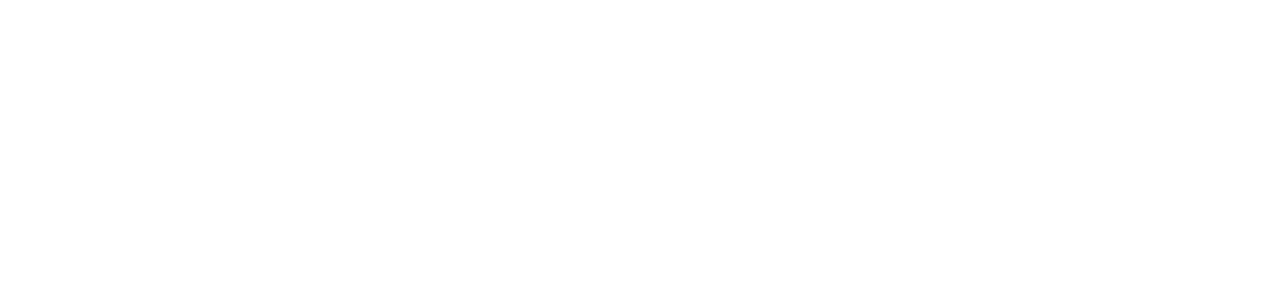
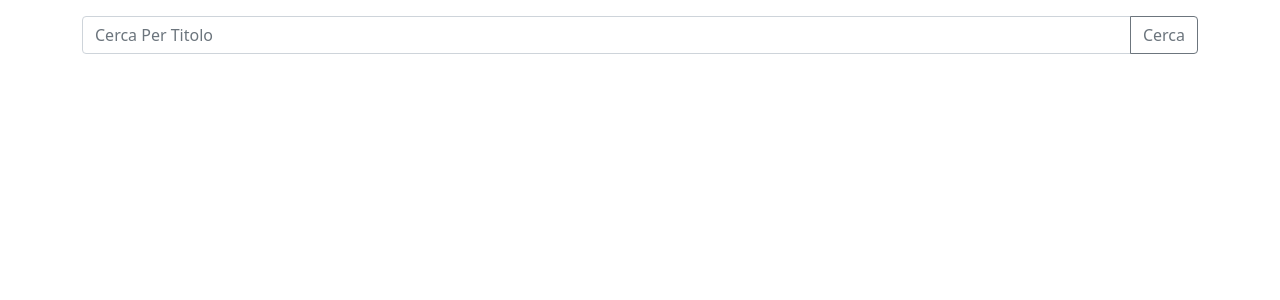
Before and after one commit to GiulianoCretella/vue-boolflix, a Vue app: page / in a window 1280 px wide. Shown: the top 300 px of the page. Built offline with nearby package versions, Linux system fonts and the light colour scheme.

Commit message:
formula per scrivere titolo fil e accedere all'api

```diff
--- a/src/App.vue
+++ b/src/App.vue
@@ -1,11 +1,39 @@
 <template>
   <div id="app">
+    <div class="container">
+      <div class="row">
+        <div class="col-12">
+          <div class="input-group my-3">
+            <input type="text" class="form-control" placeholder="Cerca Per Titolo" v-model="inputText" aria-label="Recipient's username" aria-describedby="button-addon2">
+            <button @click="searchMovie()" class="btn btn-outline-secondary" type="button" id="button-addon2">Cerca</button>
+          </div>
+        </div>
+      </div>
+    </div>
   </div>
 </template>
 
 <script>
+import axios from 'axios';
 export default{
-
+  name:'app',
+  data(){
+    return {
+      inputText:'',
+      apiPath:'https://api.themoviedb.org/3/search/movie/?api_key=c13f1efdfd69df15ca0fe5b05aab0175&query='
+    }
+  },
+  methods:{
+    searchMovie(){
+      let transformedTitle=this.inputText.split(' ').join('+');
+      console.log(transformedTitle);
+      axios.get(this.apiPath+transformedTitle+'&language=it-IT').then((res)=>{
+          console.log(res)
+        }).catch((error)=>{
+          console.log(error)
+        })
+    }
+  },
 }
 
 </script>
```
